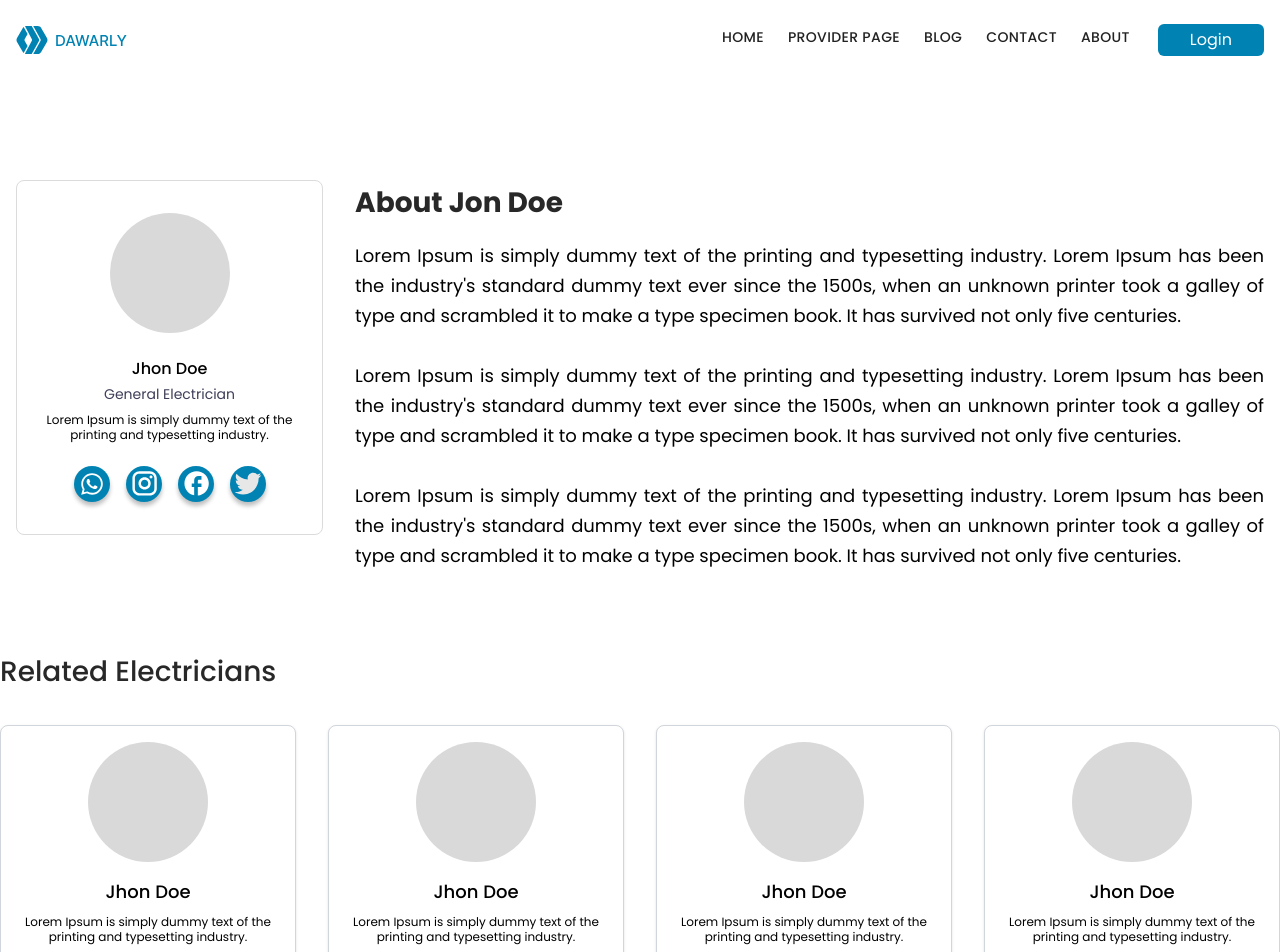
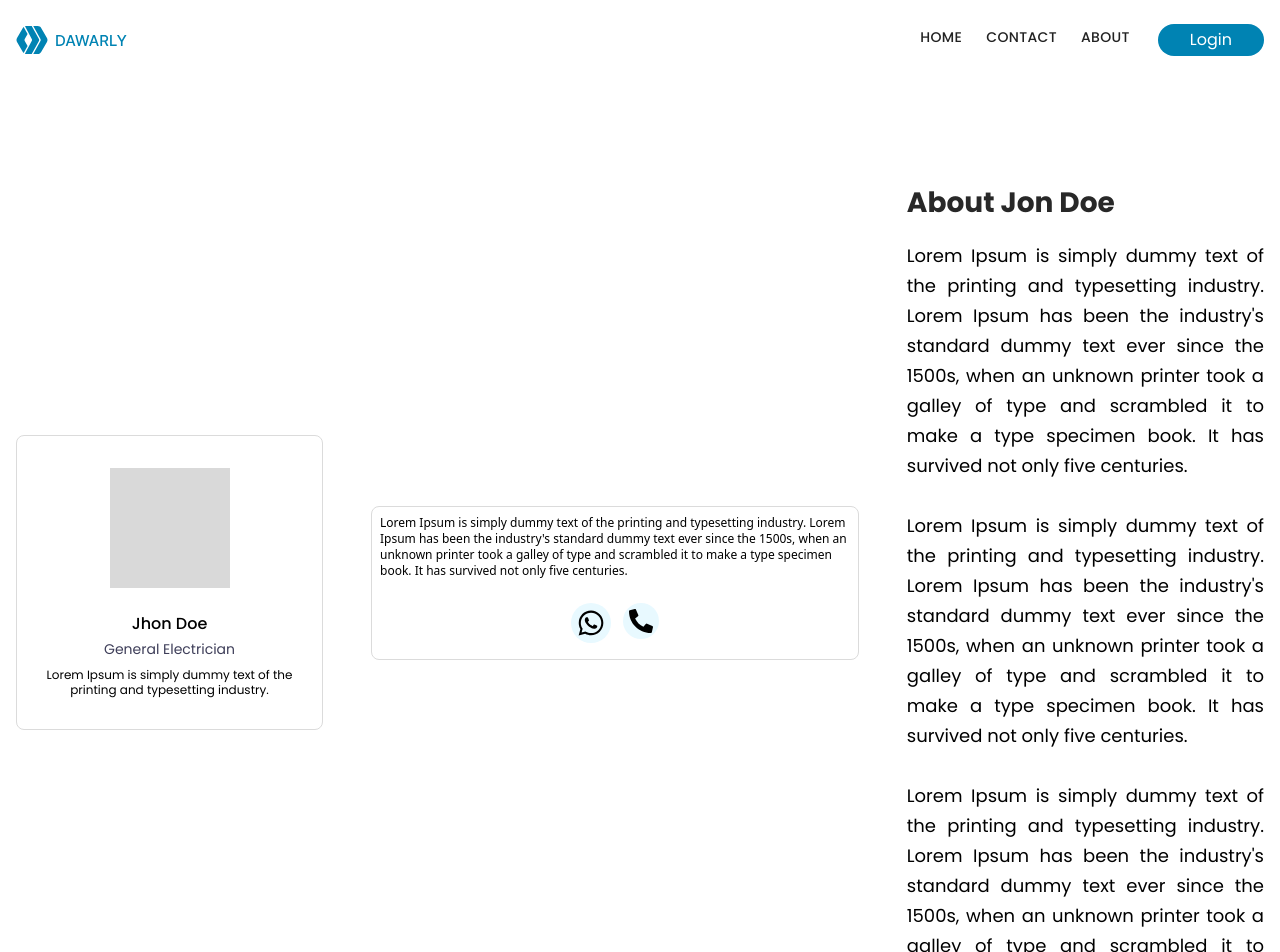
Before and after one commit to noorhossain809/drawarly-payment, a React (Vite) app: page /profilePage in a window 1280 px wide. Shown: the top 952 px of the page. Built offline with nearby package versions, Linux system fonts and the light colour scheme.

Commit message:
final-alignment

```diff
--- a/src/components/Layout/Navbar.jsx
+++ b/src/components/Layout/Navbar.jsx
@@ -134,15 +134,12 @@ import {
   DisclosureButton,
   DisclosurePanel,
 } from "@headlessui/react";
-import { Bars3Icon, XMarkIcon } from "@heroicons/react/24/outline";
 
 import logo from "../../assets/logo/logo.svg";
 import { Link } from "react-router-dom";
 
 const navigation = [
   { name: "Home", href: "/", current: true },
-  { name: "Provider Page", href: "provider", current: false },
-  { name: "Blog", href: "blog", current: false },
   { name: "Contact", href: "contact", current: false },
   { name: "About", href: "about", current: false },
 ];
@@ -181,7 +178,7 @@ export default function Header() {
             </div>
             <Link to="verification">
             <button
-            className="md:block hidden px-8 cursor-pointer py-1 bg-[#0083B3] text-white rounded-md hover:text-white"
+            className="md:block hidden px-8 cursor-pointer py-1 bg-[#0083B3] text-white rounded-full hover:text-white"
             style={{fontFamily: 'Poppins'}}
             >
 
--- a/src/components/pages/Electricity.jsx
+++ b/src/components/pages/Electricity.jsx
@@ -46,7 +46,7 @@ const Electricity = () => {
 
   return (
     <div className="min-h-[90vh] flex flex-col items-center w-full md:my-16 bg-white ">
-      <div className="flex justify-center items-center mb-10 md:hidden top-0 bottom-0">
+      <div className="flex justify-center items-center mb-6 mt-2 md:hidden top-0 bottom-0">
               <img src={mobileLogo} alt="mobileLogo" className="w-24 h-24" />
             </div>
       {/* Header Section */}
--- a/src/components/pages/Features.jsx
+++ b/src/components/pages/Features.jsx
@@ -1,7 +1,7 @@
 
 const Features = () => {
   return (
-    <div style={{marginTop:'80px',marginBottom:'50px'}} className="max-w-7xl lg:mx-auto mx-10 lg:px-4 py-10 hidden md:block">
+    <div className="max-w-7xl lg:mx-auto my-10 mx-10 lg:px-4 py-10 hidden md:block">
       <div className="md:flex justify-between space-y-6">
         {/* Left Section */}
       <div className="space-y-6">
@@ -22,7 +22,7 @@ const Features = () => {
           <br /> adipiscing elit. Nunc vulputate libero
         </div>
         <div className="md:flex items-center justify-end">
-          <button className="text-center text-white bg-[#0083b3]  px-4 py-1 rounded-md  text-base font-medium font-['Poppins']">View all</button>
+          <button className="text-center text-white bg-[#0083b3]  px-8 py-2 rounded-full  text-base font-medium font-['Poppins']">View all</button>
         </div>
       </div>
       </div>
--- a/src/components/pages/GeneralElectricity.jsx
+++ b/src/components/pages/GeneralElectricity.jsx
@@ -12,14 +12,14 @@ const GeneralElectricity = () => {
 
   const electricians = Array(8).fill({
     name: "Jhon Doe",
-    description: "Lorem Ipsum is simply dummy text of the printing and typesetting industry.",
+    description: "Lorem Ipsum is simply dummy text.",
   });
 
   return (
     <div
       className="max-w-7xl mx-auto md:my-16 bg-white"
     >
-      <div className="flex justify-center items-center mb-10 md:hidden top-0 bottom-0">
+      <div className="flex justify-center items-center mb-6 mt-2 md:hidden top-0 bottom-0">
                     <img src={mobileLogo} alt="mobileLogo" className="w-24 h-24" />
                   </div>
       {/* Header Section */}
@@ -44,7 +44,7 @@ const GeneralElectricity = () => {
             className="w-full h-full bg-transparent outline-none text-sm text-black"
           />
         </div>
-        <div className="flex items-center gap-2 text-black md:text-lg font-normal font-['Poppins'] uppercase leading-7 tracking-wide">
+        <div className="flex items-center gap-2 text-black md:text-lg font-normal font-['Poppins'] leading-7 tracking-wide">
           Filter By
           <img
             src={filter}
@@ -57,20 +57,24 @@ const GeneralElectricity = () => {
       <div className="md:hidden">
       <div className="space-y-4 w-full md:px-0 px-6">
 
-        <div className="flex items-center justify-between gap-2 text-black md:text-lg font-normal font-['Poppins'] uppercase leading-7 tracking-wide">
+        <div className="flex items-center justify-between gap-2 text-black md:text-lg font-normal font-['Poppins'] leading-7 tracking-wide">
 
-          <div className="bg-[#0083B3] p-2 rounded-full">
+          <div className="bg-[#0083B3] p-2 rounded-full ">
+
           <img
             src={arrow}
             alt="arrow"
             className=" w-6 h-6 relative overflow-hidden"
           />
           </div>
+          <div className="flex items-center gap-2 text-sm text-black font-['Poppins'] ">
+          Filter By
           <img
             src={filter}
             alt="Filter"
             className=" w-8 h-8 relative overflow-hidden"
           />
+          </div>
         </div>
         <div
           className=" max-w-md py-3 rounded-full border border-[#b2b2b2] flex items-center px-6"
@@ -92,27 +96,27 @@ const GeneralElectricity = () => {
             onClick={() => navigate("/profilePage")} // Navigate to the same route
             className="py-4 bg-white rounded-lg border border-gray-300 flex flex-col items-center shadow-sm cursor-pointer hover:shadow-md"
           >
-            <div className="lg:w-[111px] lg:h-[111px] md:w-[80px] md:h-[80px] w-[50px] h-[50px] md:mt-6 bg-[#d9d9d9] rounded-full"></div>
+            <div className="lg:w-[111px] lg:h-[111px] md:w-[80px] md:h-[80px] w-[60px] h-[60px] md:mt-6 bg-[#d9d9d9] rounded-full"></div>
             <h3 className="mt-4 text-black text-base font-medium ">
               {electrician.name}
             </h3>
-            <p className="mt-2 text-black text-xs font-normal text-center leading-tight md:px-4">
+            <p className="mt-2 text-black text-xs font-normal text-center leading-tight md:px-4 px-1">
               {electrician.description}
             </p>
             <div className="flex gap-4 mt-4">
-              <div className=" lg:p-2 p-1 bg-white rounded-full shadow-md flex justify-center items-center">
+              <div className=" lg:p-2 p-1 bg-white rounded-full shadow-sm flex justify-center items-center">
                 <img
                   src={whatsapp}
                   alt="WhatsApp"
                   className="w-7 h-7"
                 />
               </div>
-              <div className="lg:p-2 p-1 bg-white rounded-full shadow-md flex justify-center items-center">
+              <div className="lg:p-2 p-1 bg-white rounded-full shadow-sm flex justify-center items-center">
                 <img src={call} alt="Phone" className="w-5 h-5" />
               </div>
             </div>
             <button className="mt-6 px-5 py-1 bg-[#0083b3] text-white text-sm font-medium rounded-[100px]">
-              Contact
+              More Info
             </button>
           </div>
         ))}
--- a/src/components/pages/ProfilePage.jsx
+++ b/src/components/pages/ProfilePage.jsx
@@ -13,22 +13,22 @@ const ProfilePage = () => {
     {
       name: "Jhon Doe",
       description:
-        "Lorem Ipsum is simply dummy text of the printing and typesetting industry.",
+        "Lorem Ipsum is simply dummy text.",
     },
     {
       name: "Jhon Doe",
       description:
-        "Lorem Ipsum is simply dummy text of the printing and typesetting industry.",
+        "Lorem Ipsum is simply dummy text.",
     },
     {
       name: "Jhon Doe",
       description:
-        "Lorem Ipsum is simply dummy text of the printing and typesetting industry.",
+        "Lorem Ipsum is simply dummy text.",
     },
     {
       name: "Jhon Doe",
       description:
-        "Lorem Ipsum is simply dummy text of the printing and typesetting industry.",
+        "Lorem Ipsum is simply dummy text.",
     },
   ];
 
@@ -42,7 +42,7 @@ const ProfilePage = () => {
         {/* Left Profile Card */}
         <div className=" py-8 bg-white rounded-lg border border-[#dbdbdb] flex flex-col justify-center items-center space-y-6">
           <div className="">
-            <div className="lg:w-[120px] lg:h-[120px] md:w-[80px] md:h-[80px] w-[60px] h-[60px] bg-[#d9d9d9] rounded-full"></div>
+            <div className="w-[120px] h-[120px] bg-[#d9d9d9]"></div>
           </div>
           <div className="w-full h-auto px-6 flex flex-col justify-center items-center gap-6">
             <div className="w-full flex flex-col justify-center items-center gap-2 font-['Poppins']">
@@ -59,44 +59,25 @@ const ProfilePage = () => {
                 industry.
               </div>
             </div>
-            <div className="flex justify-center items-center gap-4">
-              {/* WhatsApp Icon */}
-              <div className="p-1 bg-[#0083b3] rounded-full shadow-[0px_4px_4px_0px_rgba(0,0,0,0.25)] flex justify-center items-center">
-                <img
-                  src={whatsapp}
-                  alt="WhatsApp"
-                  className="md:w-7 md:h-7 filter invert"
-                />
+          </div>
+        </div>
+
+        <div className=" p-2 bg-white rounded-lg border text-xs border-[#dbdbdb] flex flex-col justify-center items-center space-y-6 mx-4">
+              <p>Lorem Ipsum is simply dummy text of the printing and typesetting
+            industry. Lorem Ipsum has been the industry's standard dummy text
+            ever since the 1500s, when an unknown printer took a galley of type
+            and scrambled it to make a type specimen book. It has survived not
+            only five centuries.</p>
+
+            <div className="flex gap-3 mb-2">
+                <div className="p-1 bg-[#e8f9ff] rounded-full flex justify-center items-center">
+                  <img src={whatsapp} alt="WhatsApp" className="w-8 h-8" />
+                </div>
+                <div className="w-9 h-9 bg-[#e8f9ff] rounded-full flex justify-center items-center">
+                  <img src={call} alt="call" className="w-6 h-6" />
+                </div>
+
               </div>
-
-              {/* Instagram Icon */}
-              <div className="p-1 bg-[#0083b3] rounded-full shadow-[0px_4px_4px_0px_rgba(0,0,0,0.25)] flex justify-center items-center">
-                <img
-                  src={instagram}
-                  alt="Instagram"
-                  className="md:w-7 md:h-7 filter invert"
-                />
-              </div>
-
-              {/* Facebook Icon */}
-              <div className="p-1 bg-[#0083b3] rounded-full shadow-[0px_4px_4px_0px_rgba(0,0,0,0.25)] flex justify-center items-center">
-                <img
-                  src={facebook}
-                  alt="Facebook"
-                  className="md:w-7 md:h-7 filter invert"
-                />
-              </div>
-
-              {/* Twitter Icon */}
-              <div className="p-1 bg-[#0083b3] rounded-full shadow-[0px_4px_4px_0px_rgba(0,0,0,0.25)] flex justify-center items-center">
-                <img
-                  src={twieter}
-                  alt="Twitter"
-                  className="md:w-7 md:h-7  filter invert"
-                />
-              </div>
-            </div>
-          </div>
         </div>
 
         {/* About Section */}
@@ -151,11 +132,14 @@ const ProfilePage = () => {
               <p className="text-black text-xs font-normal  leading-tight text-center lg:px-4 px-1 mt-2">
                 {electrician.description}
               </p>
-              <div className="flex lg:gap-4 gap-1 mt-4">
+              <div className="flex lg:gap-4 gap-2 mt-4">
                 <div className="p-1 bg-[#e8f9ff] rounded-full flex justify-center items-center">
-                  <img src={whatsapp} alt="WhatsApp" className="w-5 h-5" />
+                  <img src={whatsapp} alt="WhatsApp" className="w-7 h-7" />
                 </div>
                 <div className="w-9 h-9 bg-[#e8f9ff] rounded-full flex justify-center items-center">
+                  <img src={call} alt="call" className="w-4 h-4" />
+                </div>
+                {/* <div className="w-9 h-9 bg-[#e8f9ff] rounded-full flex justify-center items-center">
                   <img src={instagram} alt="Instagram" className="w-5 h-5" />
                 </div>
                 <div className="w-9 h-9 bg-[#e8f9ff] rounded-full flex justify-center items-center">
@@ -163,10 +147,10 @@ const ProfilePage = () => {
                 </div>
                 <div className="w-9 h-9 bg-[#e8f9ff] rounded-full flex justify-center items-center">
                   <img src={twieter} alt="Twitter" className="w-5 h-5" />
-                </div>
+                </div> */}
               </div>
               <button className="mt-6 px-8 py-2 bg-[#0083b3] text-white text-sm font-medium font-['Poppins'] rounded-[100px] tracking-tight">
-                Contact
+                More Info
               </button>
             </div>
           ))}
```
Also changed, not shown: src/components/pages/HomeProduct.jsx (+5 -3 lines).
